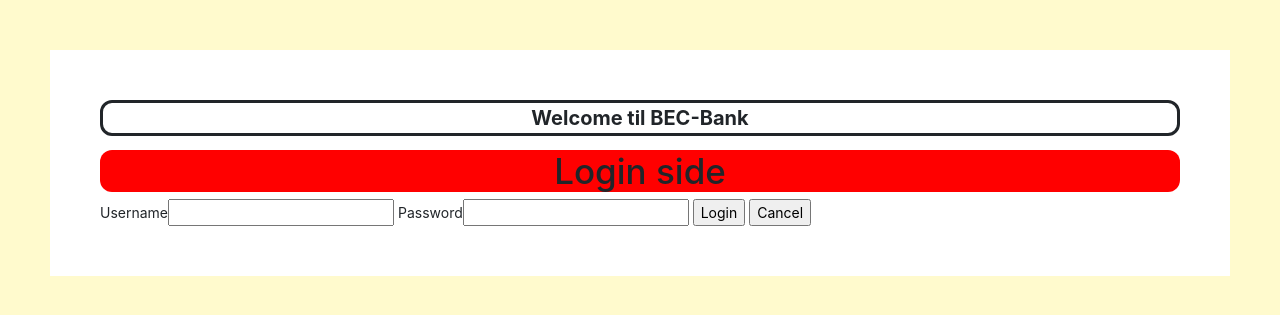
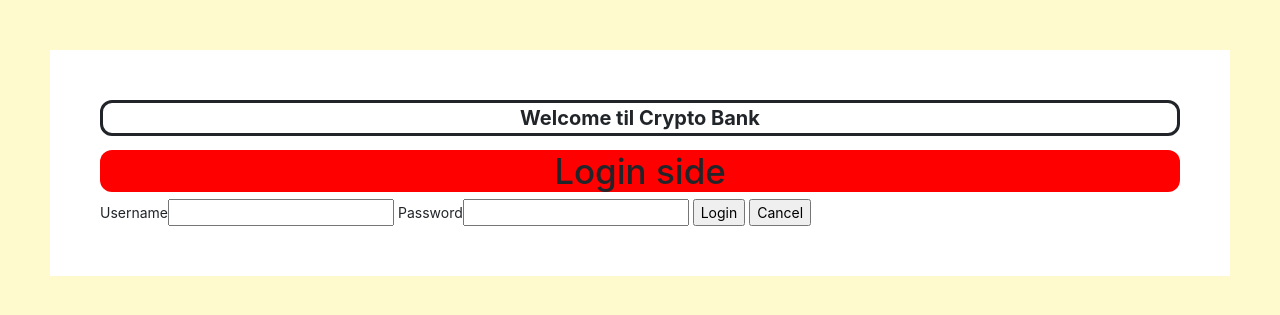
Before and after one commit to mich282q/Eksam20122018, a Node server app: page / in a window 1280 px wide. Shown: the top 315 px of the page. Run offline with Node 20, Linux system fonts and the light colour scheme; some libraries are stand-ins or nearby versions.

Commit message:
rettet nogle fejl

```diff
--- a/CryptoBank/views/cryptokonti.hbs
+++ b/CryptoBank/views/cryptokonti.hbs
@@ -44,7 +44,7 @@
             <th>transaktion</th>
             <th>saldo</th>
         </tr>
-        {{#each beckonti}}
+        {{#each cryptokonti}}
         <td>{{_id}}</td>
         <td>{{bruger_id}}</td>
         <td>{{kontonummer}}</td>
--- a/CryptoBank/views/dummylogin.hbs
+++ b/CryptoBank/views/dummylogin.hbs
@@ -5,7 +5,7 @@
   <meta name="viewport" content="width=device-width, initial-scale=1">
 </head>
 <body>
-  <p>Welcome til BEC-Bank</p>
+  <p>Welcome til Crypto Bank</p>
   <h1>Login side</h1>
   <form name="login">
     Username<input type="text" name="userid">
```
